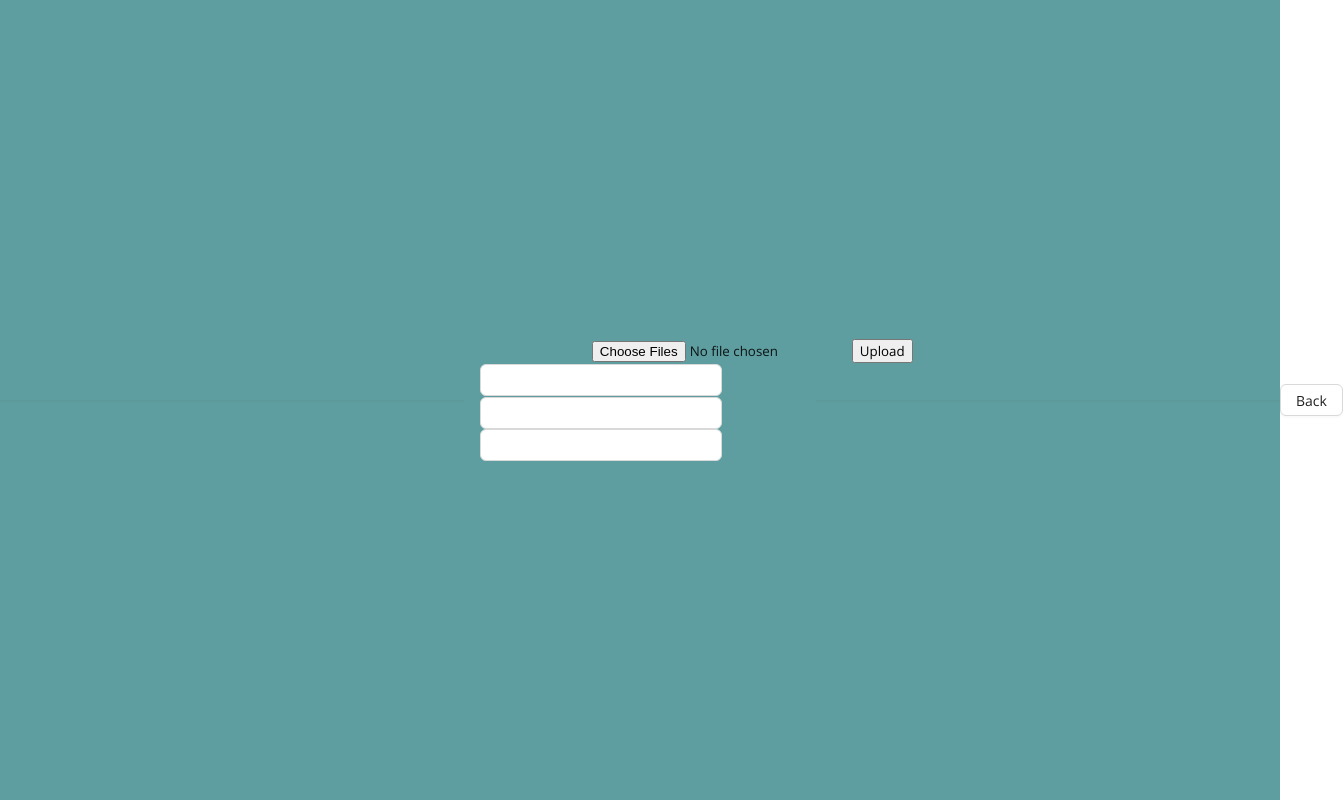
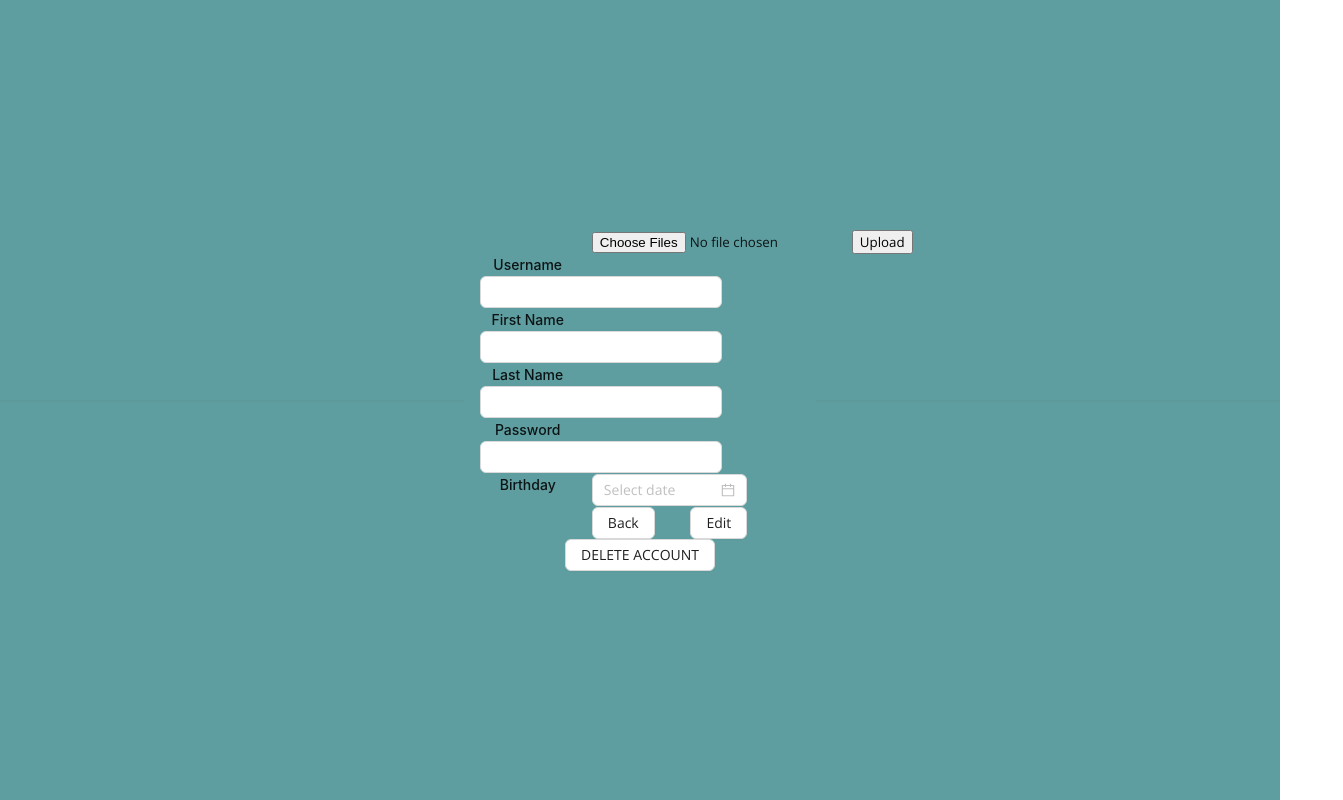
Before and after one commit to twssmaruko/Cloud, a React (Create React App) app in the folder NewFrontEnd/: page /profile in a window 1280 px wide. Shown: the whole page, 1343 px wide, since content can reach past the window. Built offline with nearby package versions, Linux system fonts and the light colour scheme.

Commit message:
edit setup

```diff
--- a/NewFrontEnd/src/pages/Profile.jsx
+++ b/NewFrontEnd/src/pages/Profile.jsx
@@ -1,7 +1,7 @@
 import React, {useState, useEffect} from 'react'
 import {useDispatch, useSelector, shallowEqual} from 'react-redux';
 import { useNavigate } from "react-router-dom";
-import {Divider, Row, Col, Input, Button, Image, Spin} from 'antd';
+import {Divider, Row, Col, Input, Button, Image, Spin, DatePicker} from 'antd';
 import { LoadingOutlined } from '@ant-design/icons';
 import * as actions from '../store/users/actions/actions';
 import { uploadFile } from 'react-s3';
@@ -20,6 +20,11 @@ const Profile = () => {
 
     const [selectedFile, setSelectedFile] = useState(null);
     const [fileType, setFileType] = useState(".png")
+    const [userName, setUserName] = useState(usr.username);
+    const [firstName, setFirstName] = useState(usr.first_name);
+    const [lastName, setLastName] = useState(usr.last_name);
+    const [password, setPassword] = useState(usr.password);
+    const [birthday, setBirthday] = useState(usr.birthday);
 
     const antIcon = <LoadingOutlined style={{ fontSize: 24 }} spin />;
 
@@ -38,6 +43,18 @@ const Profile = () => {
         navigate("/home")
 
     }
+
+    const onEditClick = () => {
+
+    }
+
+    const onChange = () => {
+
+    }
+
+    const onDeleteClick = () => {
+
+    }
     return (
         <div className="home">
             <Spin indicator={antIcon} spinning={load}/>
@@ -52,28 +69,57 @@ const Profile = () => {
                     </Col>
                 </Row>
                 <Row gutter={16}>
-                <Col span={8}/>
+                    <Col span={8}>Username</Col>
                     <Col>
-                    <Input />
+                        <Input defaultValue={usr.username} onChange={(e)=>{setUserName(e.target.value)}}/>
                     </Col>
                     <Col span={8}/>
                  </Row>
-            <Row>
+                 <Row gutter={16}>
+                    <Col span={8}>First Name</Col>
                     <Col>
-                    <Input />
+                        <Input defaultValue={usr.first_name} onChange={(e)=>{setFirstName(e.target.value)}}/>
                     </Col>
+                    <Col span={8}/>
                  </Row>
-            <Row>
+                 <Row gutter={16}>
+                    <Col span={8}>Last Name</Col>
                     <Col>
-                    <Input />
+                        <Input defaultValue={usr.last_name} onChange={(e)=>{setLastName(e.target.value)}}/>
                     </Col>
+                    <Col span={8}/>
                  </Row>
-            </Divider>
-            <Row>
+                 <Row gutter={16}>
+                    <Col span={8}>Password</Col>
+                    <Col>
+                        <Input type="password" defaultValue={usr.password} onChange={(e)=>{setPassword(e.target.value)}}/>
+                    </Col>
+                    <Col span={8}/>
+                 </Row>
+                 <Row gutter={16}>
+                    <Col span={8}>Birthday</Col>
+                    <Col>
+                    <DatePicker name="birthday" defaltValue={usr.birthday} onChange={onChange} />
+                    </Col>
+                    <Col span={8}/>
+                 </Row>
+                 <Row gutter={16}>
+                    <Col span={8} />
                     <Col>
                         <Button onClick={() => {navigate("/home")}}>Back</Button>
                     </Col>
+                    <Col span={8}>
+                        <Button onClick = {() => {onEditClick()}}>Edit</Button>
+                    </Col>
                  </Row>
+                 <Row gutter={24}>
+                    <Col span={4} />
+                    <Col span={16}>
+                        <Button onClick={() => {onDeleteClick()}}>DELETE ACCOUNT</Button>
+                    </Col>
+                    <Col span={4} />
+                 </Row>
+            </Divider>
         </div>
     )
 }
--- a/NewFrontEnd/src/pages/Register.jsx
+++ b/NewFrontEnd/src/pages/Register.jsx
@@ -98,7 +98,7 @@ const Register = () => {
     <div className='formContainer'>
       <div className='formWrapper'>
       <Spin indicator={antIcon} spinning={load}/>
-        <span className="logo"> CC12 Chat</span>
+        <span className="logo"> AIMSBConnect</span>
         <span className="title">Register</span>
         <form onSubmit={handleSubmit}>
           <input id="userName" name="userName" type="text" placeholder='User Name' onChange={(e) =>
```
Also changed, not shown: 1 other file (tests, documents, lock files or other folders). Lines whose indentation alone changed are shown as unchanged.
